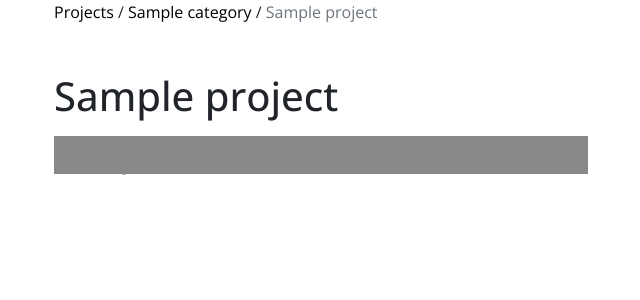
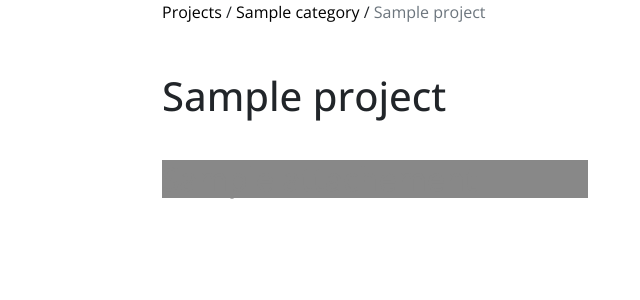
Before and after one commit to Rahimz/mina_dadras, a Django app: a page that uses templates/projects/project.html in a window 1280 px wide. Shown: the part 86-386 px from the top of the page, without its empty margins (40-680 px from the left). Run offline with Django 5.2, Linux system fonts and the light colour scheme; tables that the repository leaves empty hold one stand-in row (values such as "Sample post"); parts of the project's set-up code (start-up, migrations or seed data) failed here and were passed over.

Commit message:
add styles for under-img button and quote section; adjust container spacing

```diff
--- a/static/css/style.css
+++ b/static/css/style.css
@@ -4,7 +4,14 @@
 body {
     font-family: 'Open Sans', sans-serif; /* Apply the font to the body */
 }
-
+/* change empty space on main container in desktop */
+@media (min-width: 992px) {
+    .container-custom {
+        --bs-gutter-x: 5rem; /* Increases side spacing */
+        padding-left: calc(var(--bs-gutter-x) * 1.5) !important;
+        padding-right: calc(var(--bs-gutter-x) * 1.5) !important;
+    }
+}
 .image-container {
     position: relative; /* Position relative to contain the overlay */
     overflow: hidden; /* Hide overflow */
@@ -44,11 +51,36 @@ body {
     opacity: 1; /* Show overlay on hover */
 }
 
+.under-img-button {
+    color: black;
+    background: white;
+    border: 1px solid black;
+    border-radius: 0; /* corner without border */
+    box-shadow: 2px 2px 0 black; /* two pixel bottom and right black shadow without smooth */
+    padding: 8px 16px; /* adjust as needed */
+    cursor: pointer;
+    transition: background 0.2s, color 0.2s; /* smooth color transition */
+    text-decoration: none;
+  }
+
+.under-img-button:hover {
+    background: black;
+    color: white;
+    box-shadow: none; /* remove shadow on hover */
+  }
+
 .text {
     color: white; /* Text color */
     font-size: 2.5rem; /* Font size */
     text-align: center; /* Center text */
     font-weight: 600;
+}
+
+.quote {
+    font-size: 1.5rem; /* Font size */
+    padding: 25px 50px;
+    margin: 25px 50px;
+    border-radius: 25px;
 }
 
 .btn-link {
--- a/templates/projects/_show_attachment.html
+++ b/templates/projects/_show_attachment.html
@@ -7,7 +7,7 @@
 </div>
 
 {% elif attach.attach_type == 'video_file' %}
-<div class="image-container">
+<div class="image-container mt-4">
     {% if attach.file %}
     <video muted controls class="video">
         <source src="{{ attach.file.url }}" type="video/mp4">
@@ -18,8 +18,19 @@
     {% endif %}
 </div>
 
-{% elif attach.attach_type == 'title' %}
-    <h2 style="color: {{attach.color}}; background-color:{{ attach.background_color}}">{{ attach.title }}</h2>
-{% elif attach.attach_type == 'text' %}
-    <p style="color: {{attach.color}}; background-color:{{ attach.background_color}}">{{ attach.text | linebreaksbr }}</p>
-{% endif %}
+    {% elif attach.attach_type == 'title' %}
+    <div class="mt-4  w-100">
+        <h2 class="text-start" style="color: {{attach.color}}; background-color:{{ attach.background_color}}">{{ attach.title }}</h2>
+    </div>
+
+    {% elif attach.attach_type == 'text' %}
+    <div class="mt-4" style="color: {{attach.color}}; background-color:{{ attach.background_color}}">
+        <p>{{ attach.text | safe | linebreaksbr }}</p>
+    </div>
+
+    {% elif attach.attach_type == 'quote' %}
+    <div class="quote mt-4" style="color: {{attach.color}}; background-color:{{ attach.background_color}}">
+        <h3>{{ attach.title }}</h3>
+        <p>{{ attach.text | safe | linebreaksbr }}</p>
+    </div>
+    {% endif %}
--- a/templates/projects/project.html
+++ b/templates/projects/project.html
@@ -19,22 +19,34 @@
 <div class="row my-5">
     <h1>{{ project.title }}</h1>
     {% for attach in project.attachments.all %}
+
+    <!-- for project that are all images -->
     {% if project.type == 'image' %}
     <div class="col-md-6 my-2">
         {% include "projects/_show_attachment.html" %}
     </div>
 
     {% else %}
-    <div class="col-md-12 d-flex">
+    <div class="col-md-12 d-flex justify-content-center">
         {% if attach.attach_type == 'image' %}
-      <div class="my-4 ">
+        <div class="my-4 w-100">
             <!-- Button trigger modal -->
-        <button type="button" class="btn btn-link" data-bs-toggle="modal" data-bs-target="#exampleModal{{ attach.id }}">
+            <button type="button" class="btn btn-link mt-4 " data-bs-toggle="modal" data-bs-target="#exampleModal{{ attach.id }}">
                 <img src="{{ attach.file.url }}" alt="" width="100%" height="auto">
             </button>
+            {% if attach.url %}
+            <div class="row text-center my-4">
+                <div class="col">
+                    <a class="under-img-button" href="{{ attach.url }}">{{ attach.url_title }}</a>
                 </div>
+            </div>
+            {% endif %}
+        </div>
+
         {% else %}
+
         {% include "projects/_show_attachment.html" %}
+
         {% endif %}
     </div>
     {% endif %}
```
Also changed, not shown: generals/static/css/style.css (+25 -0 lines). Lines whose indentation alone changed are shown as unchanged.
